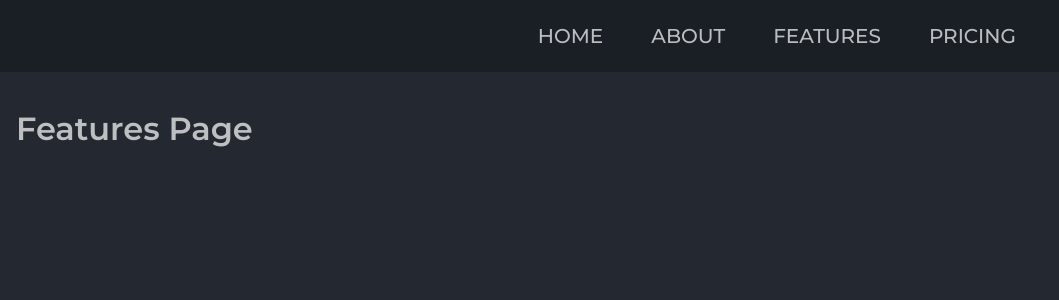
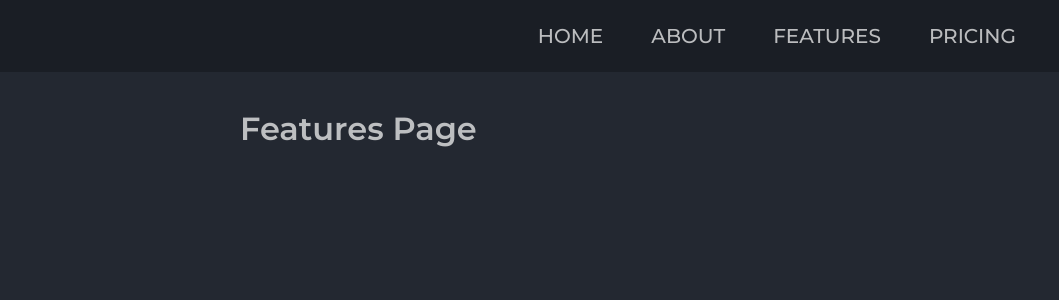
Before and after one commit to Andrew-Sem/next-site, a Next.js app: page /features in a window 1280 px wide. Shown: the top 300 px of the page, without its empty margins (0-1059 px from the left). Built offline with nearby package versions, Linux system fonts and the light colour scheme.

Commit message:
Add some styles

```diff
--- a/components/MainLayout/MainLayout.module.css
+++ b/components/MainLayout/MainLayout.module.css
@@ -26,7 +26,6 @@
 .main {
   min-height: 100vh;
   font-family: var(--font-base);
-  padding: 1rem;
   background: var(--color-blue);
   color: var(--color-white);
 }
--- a/pages/about.js
+++ b/pages/about.js
@@ -3,7 +3,9 @@ import MainLayout from "./../components/MainLayout/MainLayout";
 export default function About() {
   return (
     <MainLayout title="About Page">
-      <h1>About Page</h1>
+      <div className="container">
+        <h1>About Page</h1>
+      </div>
     </MainLayout>
   );
 }
--- a/pages/features.js
+++ b/pages/features.js
@@ -3,7 +3,9 @@ import MainLayout from "../components/MainLayout/MainLayout";
 export default function Features() {
   return (
     <MainLayout title="Features Page">
-      <h1>Features Page</h1>
+      <div className="container">
+        <h1>Features Page</h1>
+      </div>
     </MainLayout>
   );
 }
--- a/pages/index.js
+++ b/pages/index.js
@@ -3,7 +3,9 @@ import MainLayout from "../components/MainLayout/MainLayout";
 export default function Home() {
   return (
     <MainLayout title={"Home Page"}>
-      <h1>Home Page</h1>
+      <div className="container">
+        <h1>Home Page</h1>
+      </div>
     </MainLayout>
   );
 }
--- a/pages/pricing.js
+++ b/pages/pricing.js
@@ -3,7 +3,9 @@ import MainLayout from "../components/MainLayout/MainLayout";
 export default function Pricing() {
   return (
     <MainLayout title="Pricing Page">
-      <h1>Pricing Page</h1>
+      <div className="container">
+        <h1>Pricing Page</h1>
+      </div>
     </MainLayout>
   );
 }
```
